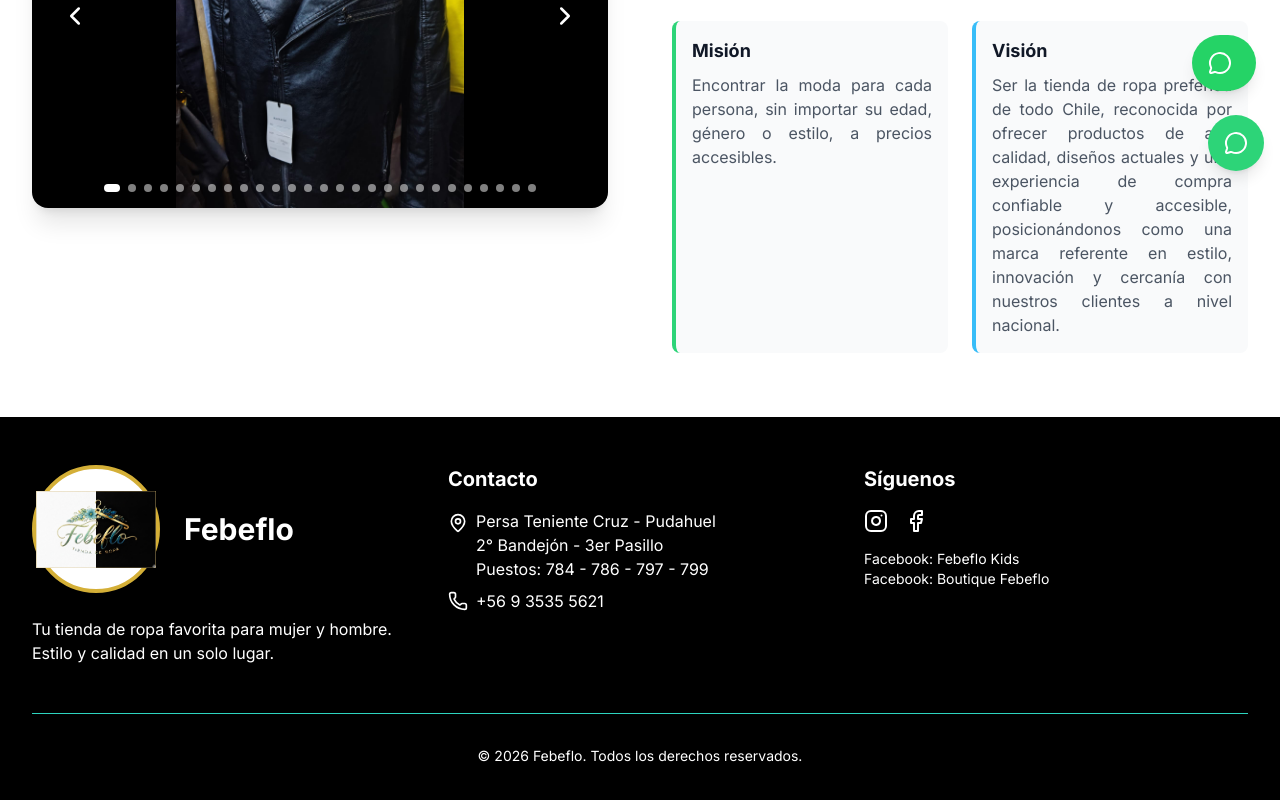
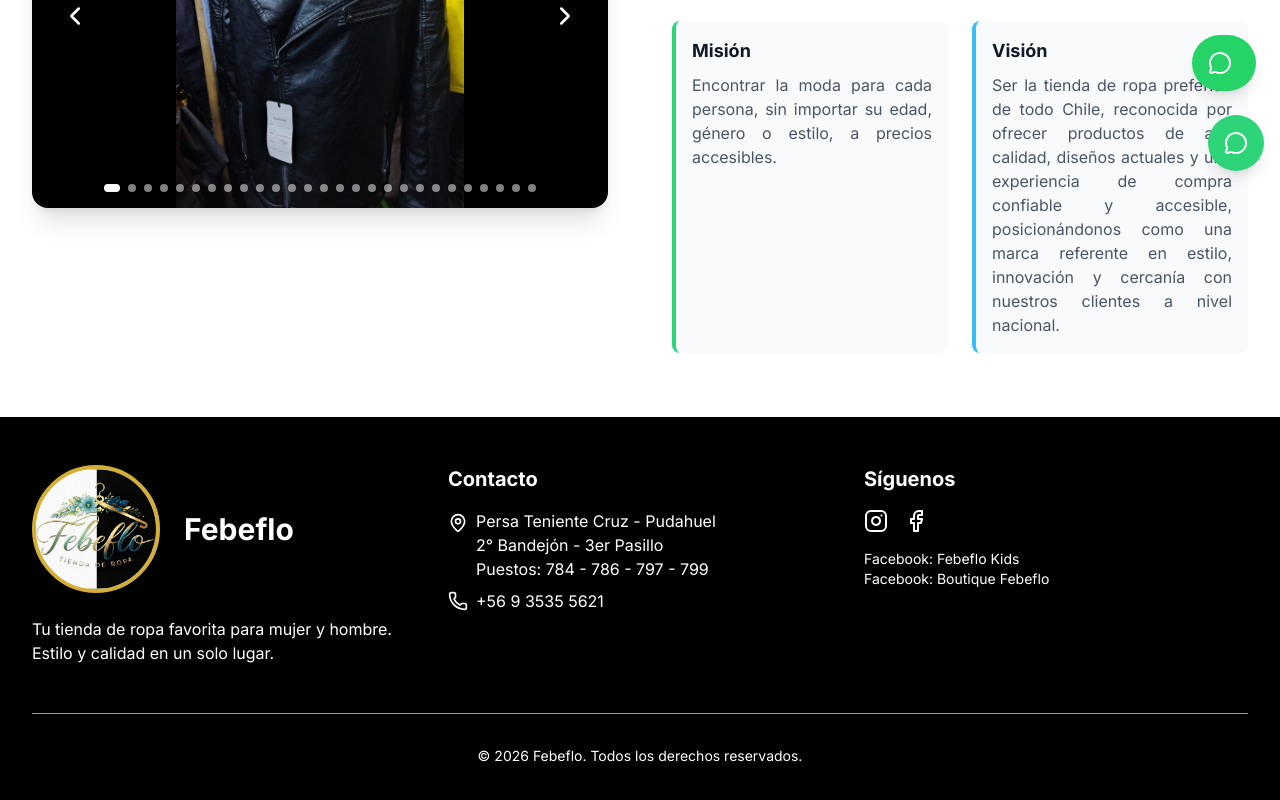
Before and after one commit to SBKDEVEPLOMENT/Febeflo, a Next.js app: page /about in a window 1280 px wide. Shown: the part 613-1413 px from the top of the page. Built offline with nearby package versions, Linux system fonts and the light colour scheme.

Commit message:
Fix logo display: crop to circle in footer and increase size in navbar

```diff
--- a/src/components/Footer.tsx
+++ b/src/components/Footer.tsx
@@ -8,12 +8,12 @@ export default function Footer() {
         <div className="grid grid-cols-1 md:grid-cols-3 gap-8">
           <div>
             <div className="flex items-center mb-6">
-               <div className="relative h-32 w-32 bg-white rounded-full p-2 shadow-lg flex-shrink-0 border-4 border-[#D4AF37]">
+               <div className="relative h-32 w-32 bg-white rounded-full shadow-lg flex-shrink-0 border-4 border-[#D4AF37] overflow-hidden">
                  <Image
                    src="/logo/logo.png"
                    alt="Febeflo Logo"
                    fill
-                   className="object-contain"
+                   className="object-cover"
                  />
                </div>
                <h3 className="text-3xl font-bold ml-6">Febeflo</h3>
--- a/src/components/Navbar.tsx
+++ b/src/components/Navbar.tsx
@@ -22,7 +22,7 @@ export default function Navbar() {
         <div className="flex justify-between h-20">
           <div className="flex items-center">
             <Link href="/" className="flex-shrink-0 flex items-center">
-              <div className="relative h-16 w-16 mr-2">
+              <div className="relative h-20 w-20 mr-2">
                 <Image
                   src="/logo/logo.png"
                   alt="Febeflo Logo"
```
